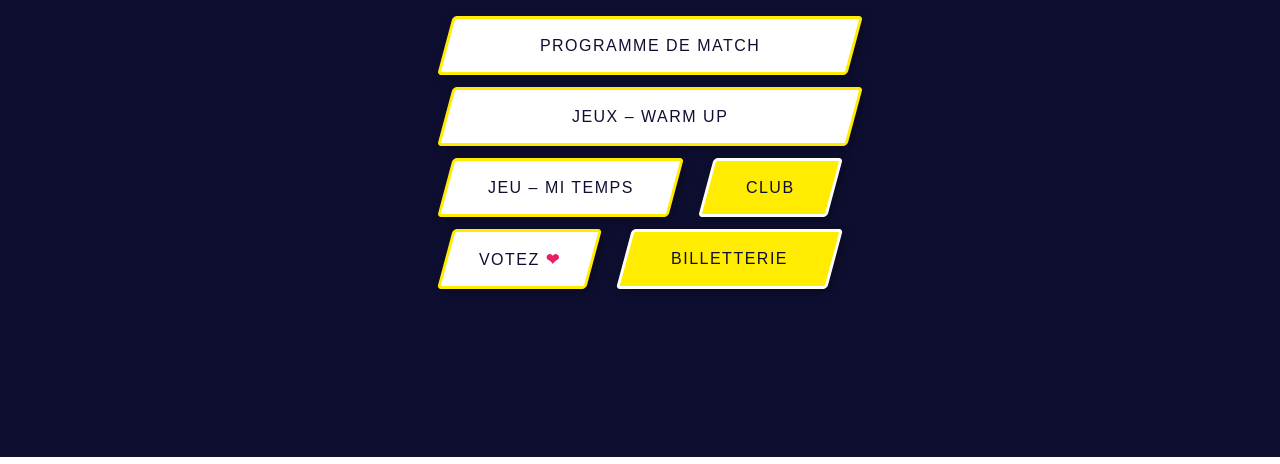
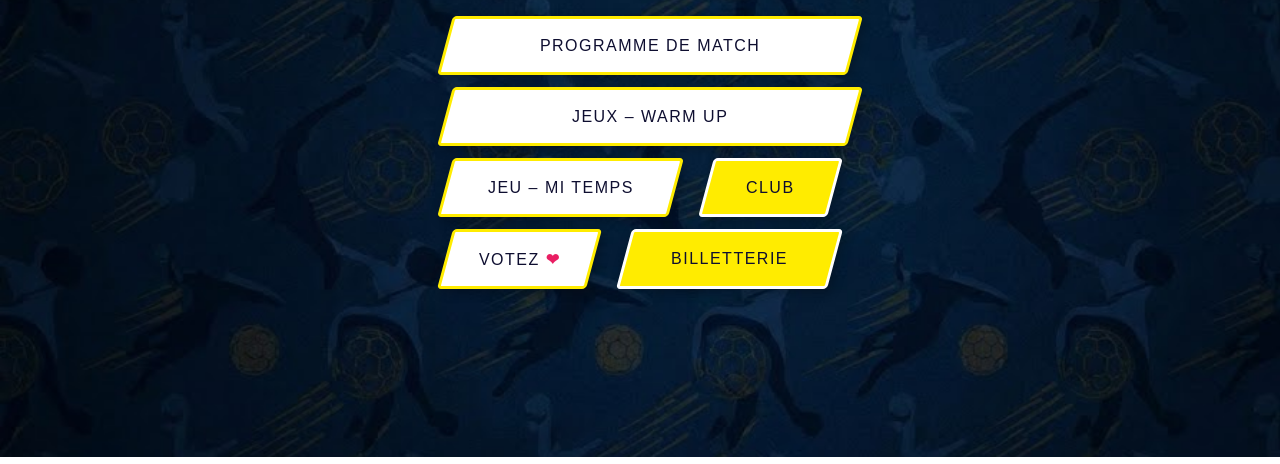
Before and after one commit to EdouardCallet123/dragonne_du_match, a website: page public/index.html in a window 1280 px wide. Shown: the part 283-747 px from the top of the page. Drawn offline with Linux system fonts and the light colour scheme; a web font is replaced by a local one.

```diff
--- a/public/index.html
+++ b/public/index.html
@@ -13,7 +13,7 @@
             margin: 0; padding: 0;
             background-color: #0e0e30; /* Bleu Nuit Metz */
             /* Assure-toi que l'image est bien dans un dossier 'img' */
-            background-image: url('img/pattern.png');
+            background-image: url('img/background.png');
             background-size: cover;
             font-family: 'LEMON MILK', sans-serif;
             color: white;
```
